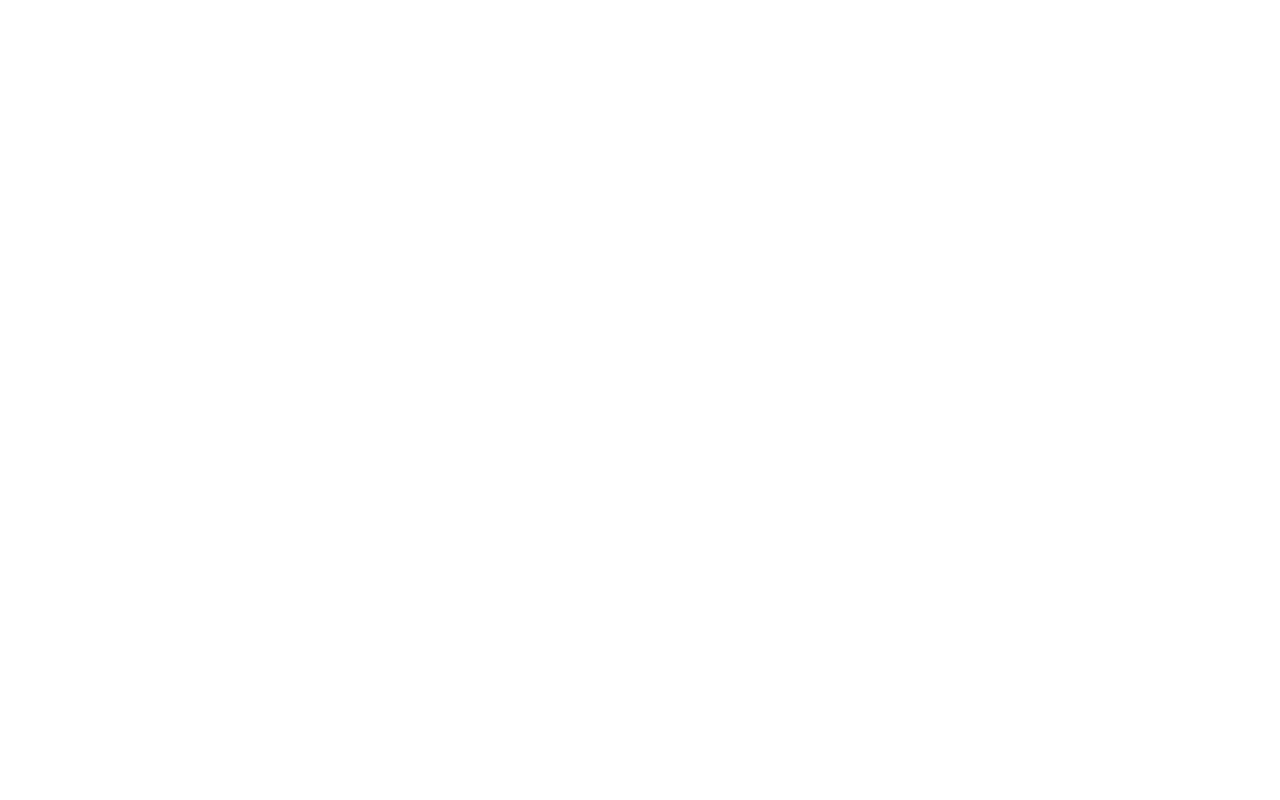
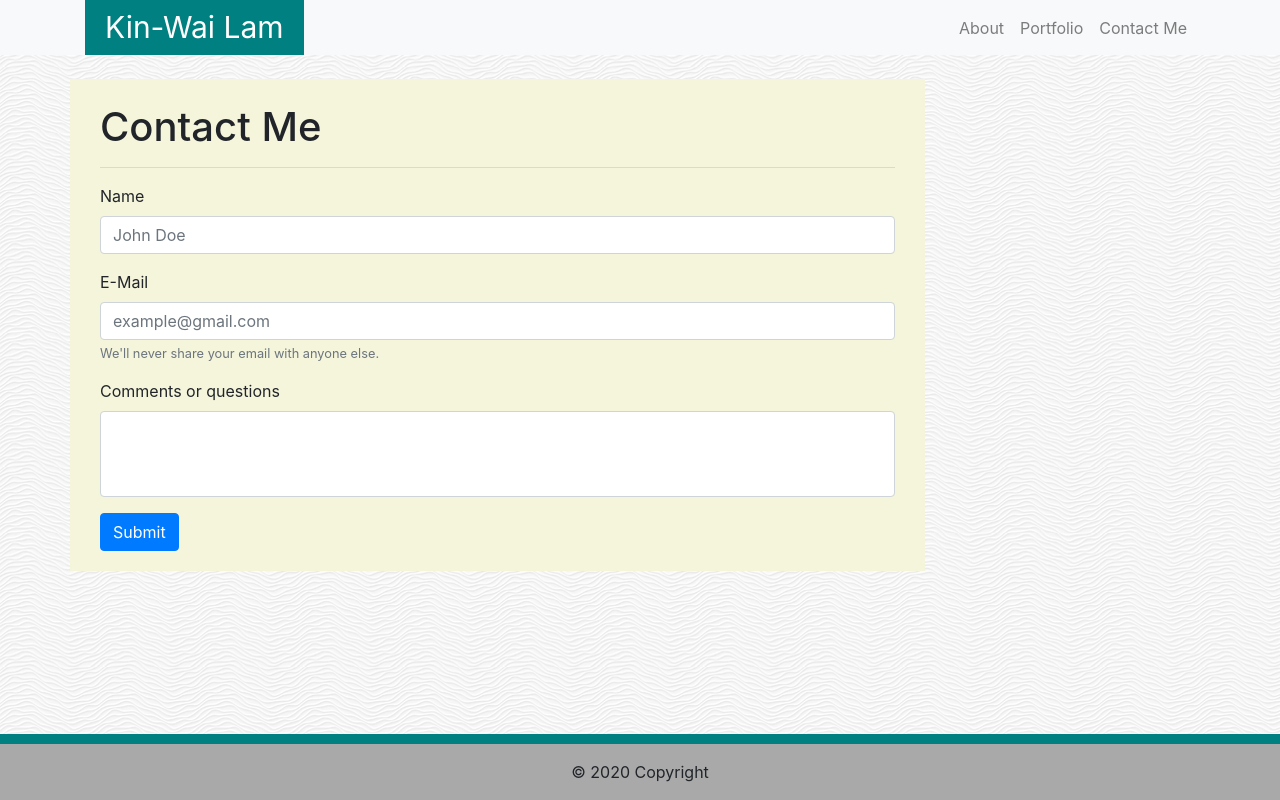
Before and after one commit to Thewa55/BootStrapProfile, a plain HTML site: page contact.html in a window 1280 px wide. Drawn offline with nearby package versions, Linux system fonts and the light colour scheme.

Commit message:
finished contact page and made CSS to make Navbar to turn fully teal at 640 px

```diff
--- a/assets/css/style.css
+++ b/assets/css/style.css
@@ -1,4 +1,14 @@
 @media screen and (max-width: 640px) {
     .img{width: 100%;
     }
+    .cb{
+        padding-bottom: 100px;
+    }
+    .navbar{
+        background-color: teal !important;
+    }
+    .container-fluid{
+        padding-bottom: 0px;
+        background-color: teal;
+    }
  }
--- a/contact.html
+++ b/contact.html
@@ -0,0 +1,67 @@
+<!DOCTYPE html>
+<html lang="en">
+<head>
+    <meta charset="UTF-8">
+    <meta name="viewport" content="width=device-width, initial-scale=1, shrink-to-fit=no">
+    <meta http-equiv="X-UA-Compatible" content="ie=edge">
+    <link rel="stylesheet" href="https://maxcdn.bootstrapcdn.com/bootstrap/4.0.0/css/bootstrap.min.css">
+    <link rel="stylesheet" type= "text/css" href="assets/css/style.css">
+    <title>My Profile!</title>
+</head>
+<body style="background-image: url(assets/images/waves.png);">
+  <nav class="navbar navbar-expand-md navbar-light bg-light" style="padding: 0;" id="bignav">
+    <div class="container">
+      <a class="navbar-brand" href="#" style="font-size: 30px; background-color: teal;color:white; padding-left: 20px; padding-right: 20px;">Kin-Wai Lam</a>
+      <button class="navbar-toggler" type="button" data-toggle="collapse" data-target="#navbarNavAltMarkup" aria-controls="navbarNavAltMarkup" aria-expanded="false" aria-label="Toggle navigation">
+        <span class="navbar-toggler-icon"></span>
+      </button>
+      <div class="collapse navbar-collapse" id="navbarNavAltMarkup">
+        <div class="navbar-nav ml-auto">
+          <a class="nav-item nav-link" href="index.html">About</a>
+          <a class="nav-item nav-link" href="portfolio.html">Portfolio</a>
+          <a class="nav-item nav-link" href="contact.html">Contact Me</a>
+        </div>
+      </div>
+    </div>
+  </nav>
+  <br>
+    <main class="container" style="padding-bottom: 100px;">
+        <section class="row">
+          <div class="col-md-9" style="background-color: beige;padding-bottom: 20px;" >
+          <div class="col">
+            <br>
+            <article class="block">
+              <h1 class="block-header">Contact Me</h1>
+              <hr />
+              <form>
+                <div class="form-group">
+                    <label for="exampleInputEmail1">Name </label>
+                    <input type="name" class="form-control" id="name1" placeholder="John Doe" onfocus="this.placeholder = ''" onblur="this.placeholder = 'John Doe'">
+                </div>
+                <div class="form-group">
+                    <label for="exampleInputPassword1">E-Mail </label>
+                    <input type="email" class="form-control" id="exampleInputEmail1" aria-describedby="emailHelp" "text" placeholder="example@gmail.com" onfocus="this.placeholder = ''" onblur="this.placeholder = 'example@gmail.com'">
+                    <small id="emailHelp" class="form-text text-muted">We'll never share your email with anyone else.</small>
+                </div>
+                <div class="form-group">
+                    <label for="exampleFormControlTextarea1">Comments or questions</label>
+                    <textarea class="form-control" id="exampleFormControlTextarea1" rows="3" style="resize: none;"></textarea>
+                </div>
+                <div>
+                    <button type="submit" class="btn btn-primary">Submit</button>
+                </div>
+              </form>
+            </article>
+          </div>
+        </div>
+        </section>
+      </main>
+    <footer class="page-footer fixed-bottom" style="background-color: darkgrey; border-top: 10px solid; border-color: teal;">
+        <div class="footer-copyright text-center py-3">© 2020 Copyright
+        </div>
+    </footer>
+    <script src="https://code.jquery.com/jquery-3.4.1.slim.min.js" integrity="sha384-J6qa4849blE2+poT4WnyKhv5vZF5SrPo0iEjwBvKU7imGFAV0wwj1yYfoRSJoZ+n" crossorigin="anonymous"></script>
+    <script src="https://cdn.jsdelivr.net/npm/popper.js@1.16.0/dist/umd/popper.min.js" integrity="sha384-Q6E9RHvbIyZFJoft+2mJbHaEWldlvI9IOYy5n3zV9zzTtmI3UksdQRVvoxMfooAo" crossorigin="anonymous"></script>
+    <script src="https://stackpath.bootstrapcdn.com/bootstrap/4.4.1/js/bootstrap.min.js" integrity="sha384-wfSDF2E50Y2D1uUdj0O3uMBJnjuUD4Ih7YwaYd1iqfktj0Uod8GCExl3Og8ifwB6" crossorigin="anonymous"></script>
+</body>
+</html>
```
Also changed, not shown: index.html (+4 -4 lines).
